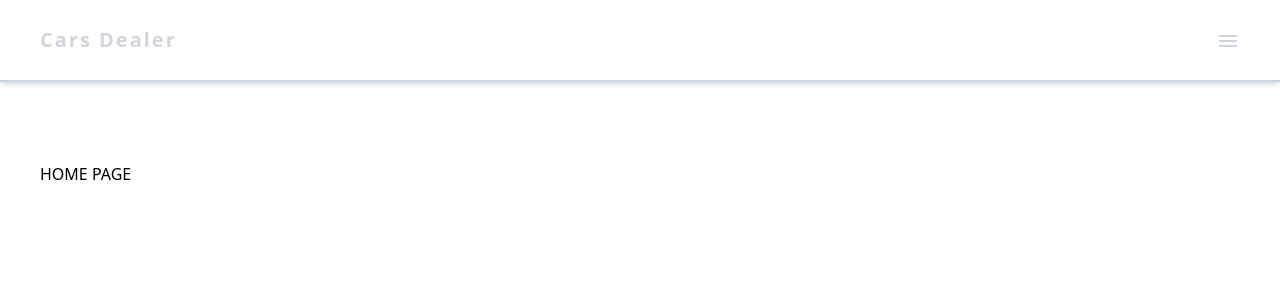
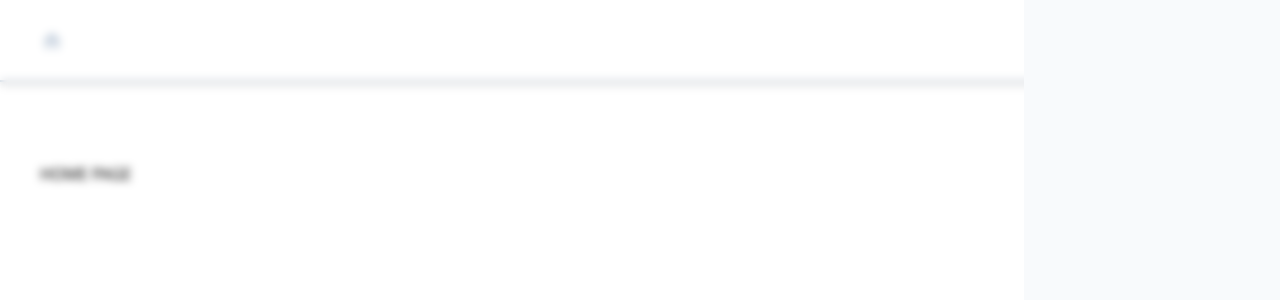
Before and after one commit to JAFleitas/cars-dealer, a Next.js app: page / in a window 1280 px wide. Both pictures are taken after a click on the button 1228 px from the left and 40 px from the top of the page. Shown: the top 300 px of the page. Built offline with nearby package versions, Linux system fonts and the light colour scheme.

Commit message:
sideMenu created

```diff
--- a/components/layout/ShopLayout.tsx
+++ b/components/layout/ShopLayout.tsx
@@ -1,6 +1,7 @@
+import { FC, PropsWithChildren } from "react";
 import Head from "next/head";
-import { FC, PropsWithChildren } from "react";
-import { Navbar } from "../ui/";
+
+import { Navbar, SideMenu } from "../ui/";
 
 interface Props {
   title: string;
@@ -26,7 +27,7 @@ export const ShopLayout: FC<PropsWithChildren<Props>> = ({
       <nav>
         <Navbar />
       </nav>
-      {/* <Sidebar/> */}
+      <SideMenu />
 
       <main className="my-20 mx-auto py-0 px-10 max-w-screen-2xl ">
         {children}
--- a/components/ui/CustomLink.tsx
+++ b/components/ui/CustomLink.tsx
@@ -1,5 +1,5 @@
-import { FC, PropsWithChildren } from 'react';
-import Link from 'next/link';
+import { FC, PropsWithChildren } from "react";
+import Link from "next/link";
 
 interface Props {
   href: string;
@@ -9,7 +9,7 @@ export const CustomLink: FC<PropsWithChildren<Props>> = ({
   children,
 }) => {
   return (
-    <Link href={`/${href}`} passHref>
+    <Link href={`${href}`} passHref>
       {children}
     </Link>
   );
--- a/components/ui/ItemsMenu.tsx
+++ b/components/ui/ItemsMenu.tsx
@@ -1,19 +1,19 @@
-import { CustomLink } from './';
-import { textFormatter } from '../../utils';
+import { CustomLink } from "./";
+import { textFormatter } from "../../utils";
 
 const items = [
-  'financia-tu-auto',
-  'compra-tu-auto',
-  'vende-tu-auto',
-  'nosotros',
+  "financia-tu-auto",
+  "compra-tu-auto",
+  "vende-tu-auto",
+  "nosotros",
 ];
 
 export const ItemsMenu = () => {
   return (
-    <ul className="flex lg:flex-row w-3/4 text-center py-5 mx-2 flex-col ">
+    <ul className="flex lg:flex-row w-3/4 text-center py-5 lg:mx-2 flex-col ">
       {items.map((item, index) => (
         <CustomLink key={index} href={item}>
-          <li className="mr-6 cursor-pointer text-gray-200 hover:text-white md:font-sans font-serif font-thin md:font-medium">
+          <li className="lg:mr-6 cursor-pointer text-gray-200 hover:text-white md:font-sans font-serif font-thin md:font-medium">
             {textFormatter.URLFormatter(item)}
           </li>
         </CustomLink>
--- a/components/ui/Navbar.tsx
+++ b/components/ui/Navbar.tsx
@@ -1,7 +1,9 @@
 import { useContext } from "react";
+
 import MenuOutlinedIcon from "@mui/icons-material/MenuOutlined";
+import HomeRoundedIcon from "@mui/icons-material/HomeRounded";
 
-import { ItemsMenu } from "./";
+import { ItemsMenu, CustomLink } from "./";
 import { UiContext } from "../../contexts";
 
 export const Navbar = () => {
@@ -12,12 +14,9 @@ export const Navbar = () => {
     <div className="border-b-2 border-slate-300 shadow-md dark:bg-slate-800 px-10">
       <nav className="flex justify-between items-center h-20 w-full  ">
         <div className="">
-          <h1
-            className="text-center text-xl tracking-widest
-           cursor-pointer font-semibold hover:text-gray-500 text-gray-300"
-          >
-            Cars Dealer
-          </h1>
+          <CustomLink href="/">
+            <HomeRoundedIcon className="text-slate-300 text-center text-3xl cursor-pointer " />
+          </CustomLink>
         </div>
 
         <div
@@ -27,6 +26,14 @@ export const Navbar = () => {
         >
           <ItemsMenu />
         </div>
+        <div className="absolute right-24">
+          <CustomLink href="auth/login">
+            <h4 className="px-3 text-blue-400 hover:text-blue-600 hover:underline cursor-pointer">
+              Iniciar sesion
+            </h4>
+          </CustomLink>
+        </div>
+
         <div>
           <button onClick={toggleSideMenu} className="">
             <MenuOutlinedIcon className="text-slate-300 text-center text-3xl " />
--- /dev/null
+++ b/components/ui/SideMenu.tsx
@@ -0,0 +1,50 @@
+import { useContext, useEffect, useState } from "react";
+
+import { UiContext } from "../../contexts";
+
+export const SideMenu = () => {
+  const [inSideMenu, setInSideMenu] = useState<boolean>(false);
+  const { isMenuOpen, toggleSideMenu } = useContext(UiContext);
+
+  useEffect(() => {
+    window.addEventListener("click", handleClick);
+
+    return () => {
+      window.removeEventListener("click", handleClick);
+    };
+  });
+
+  useEffect(() => {
+    if (isMenuOpen) {
+      setInSideMenu(true);
+    }
+  }, [isMenuOpen]);
+
+  const handleClick = (e: MouseEvent) => {
+    const mouseClick = e.clientX;
+    const totalScreem = window.innerWidth;
+    const widthMenu: number = 256;
+    if (mouseClick < totalScreem - widthMenu && isMenuOpen) {
+      toggleSideMenu();
+      setTimeout(() => setInSideMenu(false), 800);
+    }
+  };
+
+  return (
+    inSideMenu && (
+      <div
+        className={`${
+          isMenuOpen ? "backdrop-blur-sm" : ""
+        } w-full h-full  bg-transparent fixed top-0 left-0
+
+      `}
+      >
+        <div
+          className={` flex absolute text-xl  sm:w-64 bg-slate-50 w-full  top-0 right-0 bottom-0 animate-${
+            isMenuOpen ? "openSideMenu" : "closeSideMenu"
+          } justify-center `}
+        ></div>
+      </div>
+    )
+  );
+};
--- a/tailwind.config.js
+++ b/tailwind.config.js
@@ -5,7 +5,23 @@ module.exports = {
     './components/**/*.{js,ts,jsx,tsx}',
   ],
   theme: {
-    extend: {},
+    extend: {
+      keyframes:{
+        openSideMenu:{
+          "0%":{width:"0px"},
+          "100%":{width:{sm:"100%",lg:"16rem"}}
+        },closeSideMenu:{
+          "0%":{width:{sm:"100%",lg:"16rem"}},
+          "100%":{width:"0px"},
+        }
+      },
+      animation:{
+        openSideMenu:"openSideMenu 0.5s ease-in-out forwards",
+
+        closeSideMenu:"closeSideMenu 0.5s ease-in-out forwards"
+      }
+    },
+
   },
   plugins: [],
 }
```
Also changed, not shown: components/ui/index.ts (+4 -3 lines).
